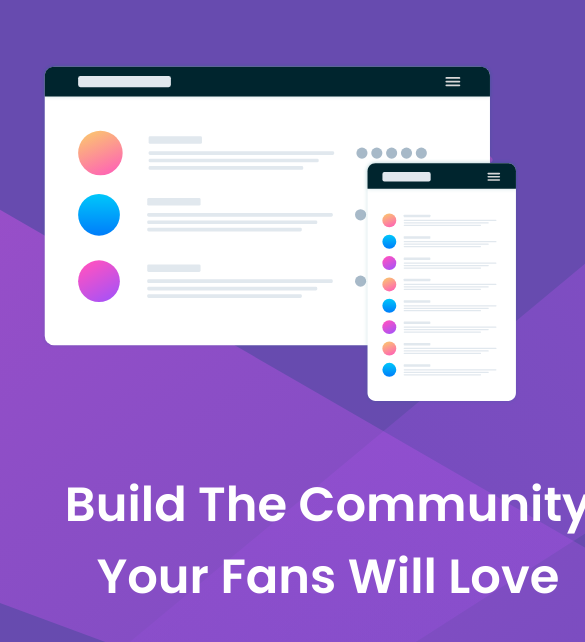
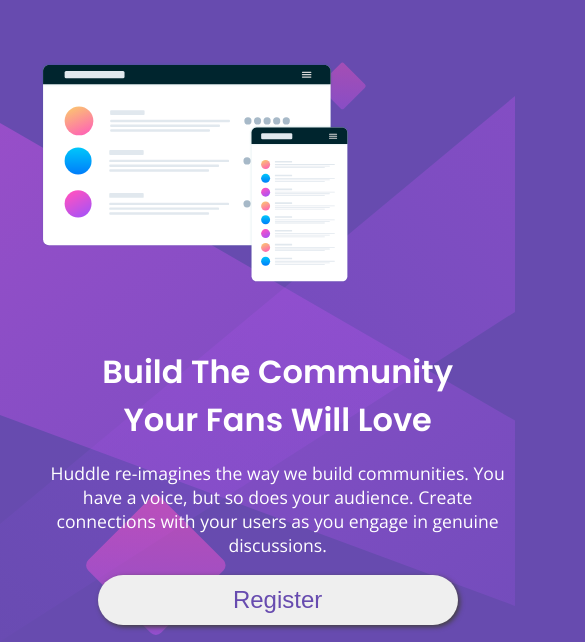
Before and after one commit to Unknownbosss/-Huddle-landing-page-, a plain HTML site: page index.html in a window 390 px wide. Shown: the part 127-769 px from the top of the page, 585 px wide, since content can reach past the window. Drawn offline with nearby package versions, Linux system fonts and the light colour scheme.

Commit message:
Update index.html

```diff
--- a/index.html
+++ b/index.html
@@ -53,13 +53,13 @@
     .text h1 {
       font-family: "Poppins", sans-serif;
       font-weight: 700;
-      font-size: 4rem;
+      font-size: 3rem;
       width: 13em;
     }
 
     .text p {
       font-family: "Open Sans", sans-serif;
-      font-size: 1.5rem;
+      font-size: 1.3rem;
       width: 27em;
       margin: 1em 0;
     }
@@ -124,7 +124,7 @@
       }
 
       .container img {
-        width: 30em;
+        width: 100%;
       }
 
       .text {
@@ -135,13 +135,11 @@
 
 
       .text h1 {
-        font-size: 3em;
-        width: 12em;
+        font-size: 2em;
       }
 
       .text p {
-        font-size: 2em;
-        width: 18em;
+        font-size: 1.1em;
       }
 
       .text button {
```
